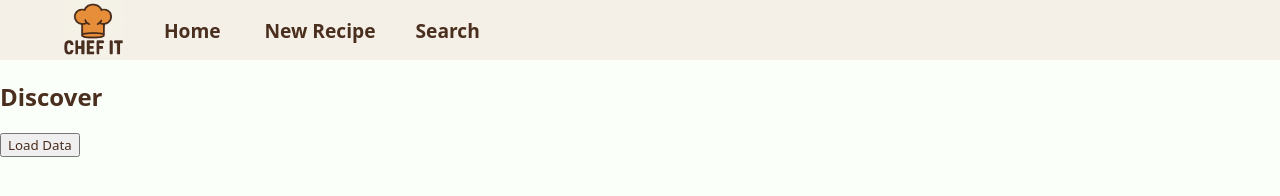
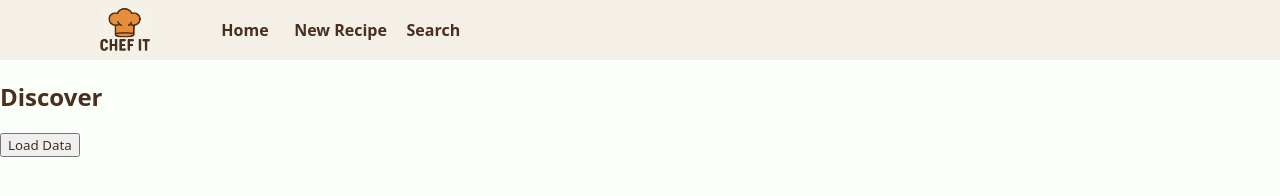
Before and after one commit to Ryan-T-Orth/Full-Stack-Final, a website: page index.html in a window 1280 px wide. Drawn offline with Linux system fonts and the light colour scheme.

Commit message:
More header work

```diff
--- a/css/global-header.css
+++ b/css/global-header.css
@@ -5,50 +5,42 @@ body {
 }
 
 header {
-    position: relative;
     display: flex;
+    width: 100%;
     height: 60px;
+    padding-bottom: 0px;
     margin: 0px;
+    margin-bottom: 20px;
     background-color: rgba(244, 240, 231);
-    padding-bottom: 0px;
     justify-content: left;
 }
 
 nav {
-    left: 10%;
-    margin: 0px;
-    padding: 0px;
-    position: absolute;
-    width: 30%;
-    height: 100%;
+    position: fixed;
+    height: 60px;
+    width: 500px;
+    padding:0;
+    white-space:nowrap;
+    overflow:auto;
+    scrollbar-width: none;
+    margin:auto;
+    left: 200px;
 }
 
-nav ul {
-    margin: 0px;
-    padding: 0px;
-    list-style: none;
-    display: flex;
-    justify-content: space-evenly;
-    font-size: 1.2rem;
-    text-align: center;
-    padding: 0px;
-    height: 100%;
-}
-
-nav ul li {
-    width: 33%;
-}
-
-nav ul li a {
+nav a {
+    display: inline-block;
     text-decoration: none;
+    width: 90px;
     height: 100%;
     color:rgba(74, 46, 30);
+    height: 100%;
 }
 
 .nav-div {
     height: 100%;
-    width: 100%;
+    width: 90px;
     align-content: center;
+    text-align:center;
 }
 
 .nav-div:hover {
@@ -56,6 +48,8 @@ nav ul li a {
 }
 
 #logo {
-    margin-bottom: 3px;
-    margin-left: 5%
+    position: fixed;
+    width:50px;
+    top: 5px;
+    left: 100px;
 }
--- a/index.html
+++ b/index.html
@@ -16,17 +16,16 @@
     <header>
         <img id="logo" src="./img/logo.png" alt="Image of a chef hat with the words 'Chef It Recipe Book'">
         <nav>
-            <ul>
-                <li><a href="./index.html"><div class="nav-div"><strong>Home</strong></div></a></li>
-                <li><a href="./pages/add.html"><div class="nav-div"><strong>New Recipe</strong></div></a></li>
-                <li><a href="./pages/search.html"><div class="nav-div"><strong>Search</strong></div></a></li>
-            </ul>
+
+            <a href="./index.html"><div class="nav-div"><strong>Home</strong></div></a>
+            <a href="./pages/add.html"><div class="nav-div"><strong>New Recipe</strong></div></a>
+            <a href="./pages/search.html"><div class="nav-div"><strong>Search</strong></div></a>
         </nav>
     </header>
 
     <div id="discover-header">
         <h2>Discover</h2>
-        <button id="load-data" onclick="loadItems()">Load Data</button>
+        <button id="load-button" onclick="loadItems()">Load Data</button>
     </div>
 
     <div id="recipe-grid">
```
